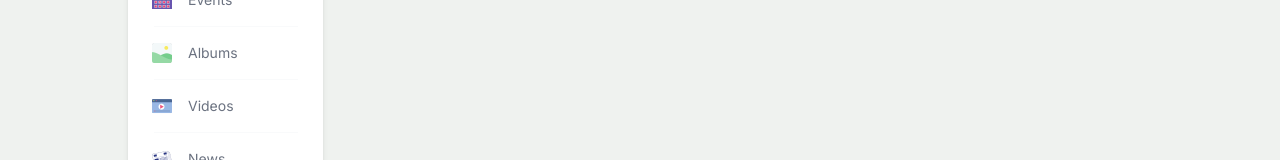
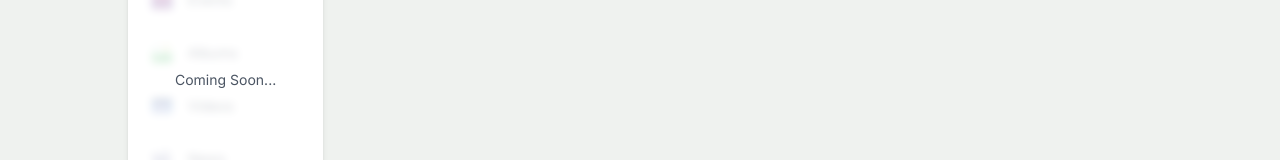
Before and after one commit to m-hesam-moradian/theMillionProject-feeds-fullStack-Next.js, a Next.js app: page / in a window 1280 px wide. Shown: the part 313-473 px from the top of the page. Built offline with nearby package versions, Linux system fonts and the light colour scheme; no server answers; the database is empty.

Commit message:
update the comment emoji removing part

```diff
--- a/src/components/feed/CommentList.tsx
+++ b/src/components/feed/CommentList.tsx
@@ -87,13 +87,13 @@ const CommentList = ({
                 onChange={(e) => setDesc(e.target.value)}
               />
 
-              <Image
+              {/* <Image
                 src="/emoji.png"
                 alt=""
                 width={16}
                 height={16}
                 className="cursor-pointer"
-              />
+              /> */}
             </form>
           </div>
         )}
--- a/src/components/leftMenu/LeftMenu.tsx
+++ b/src/components/leftMenu/LeftMenu.tsx
@@ -7,7 +7,7 @@ const LeftMenu = ({ type }: { type: "home" | "profile" }) => {
   return (
     <div className="flex flex-col gap-6">
       {type === "home" && <ProfileCard />}
-      <div className="p-4 bg-white rounded-lg shadow-md text-sm text-gray-500 flex flex-col gap-2">
+      <div className="relative p-4 bg-white rounded-lg shadow-md text-sm text-gray-500 flex flex-col gap-2">
         <Link
           href="/"
           className="flex items-center gap-4 p-2 rounded-lg hover:bg-slate-100"
@@ -87,7 +87,11 @@ const LeftMenu = ({ type }: { type: "home" | "profile" }) => {
           <Image src="/settings.png" alt="" width={20} height={20} />
           <span>Settings</span>
         </Link>
+        <div className="absolute inset-0 bg-white/70 backdrop-blur-sm flex items-center justify-center z-10 rounded-lg">
+          <span className="text-gray-600 text-sm">Coming Soon...</span>
+        </div>
       </div>
+
       {/* <Ad size="sm" /> */}
     </div>
   );
```
